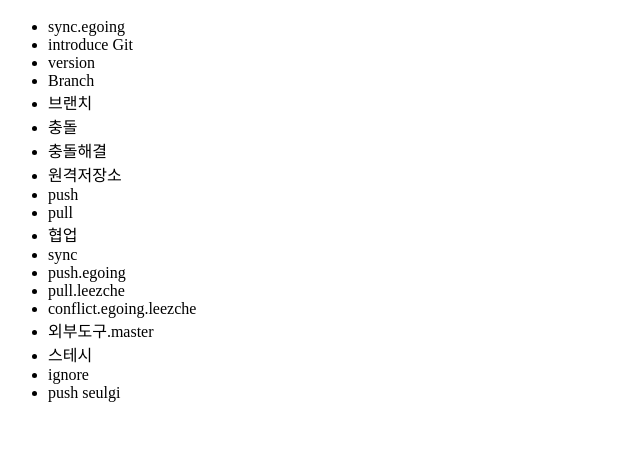
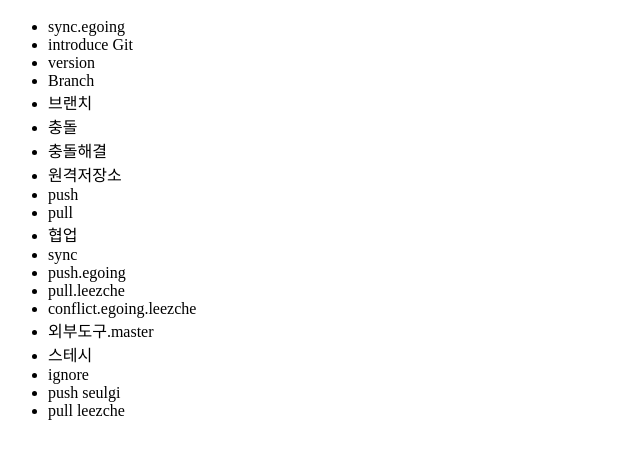
Before and after one commit to seulgi572/opentutorials_git_seulgi, a plain HTML site: page index2.html in a window 1280 px wide. Shown: the part 48-502 px from the top of the page, without its empty margins (0-640 px from the left). Drawn offline with Linux system fonts and the light colour scheme.

Commit message:
pull leezche

```diff
--- a/index2.html
+++ b/index2.html
@@ -27,6 +27,7 @@
             <li>스테시</li>
             <li>ignore</li>
             <li>push seulgi</li>
+            <li>pull leezche</li>
         </ul>
     </body>
 </html>
```
